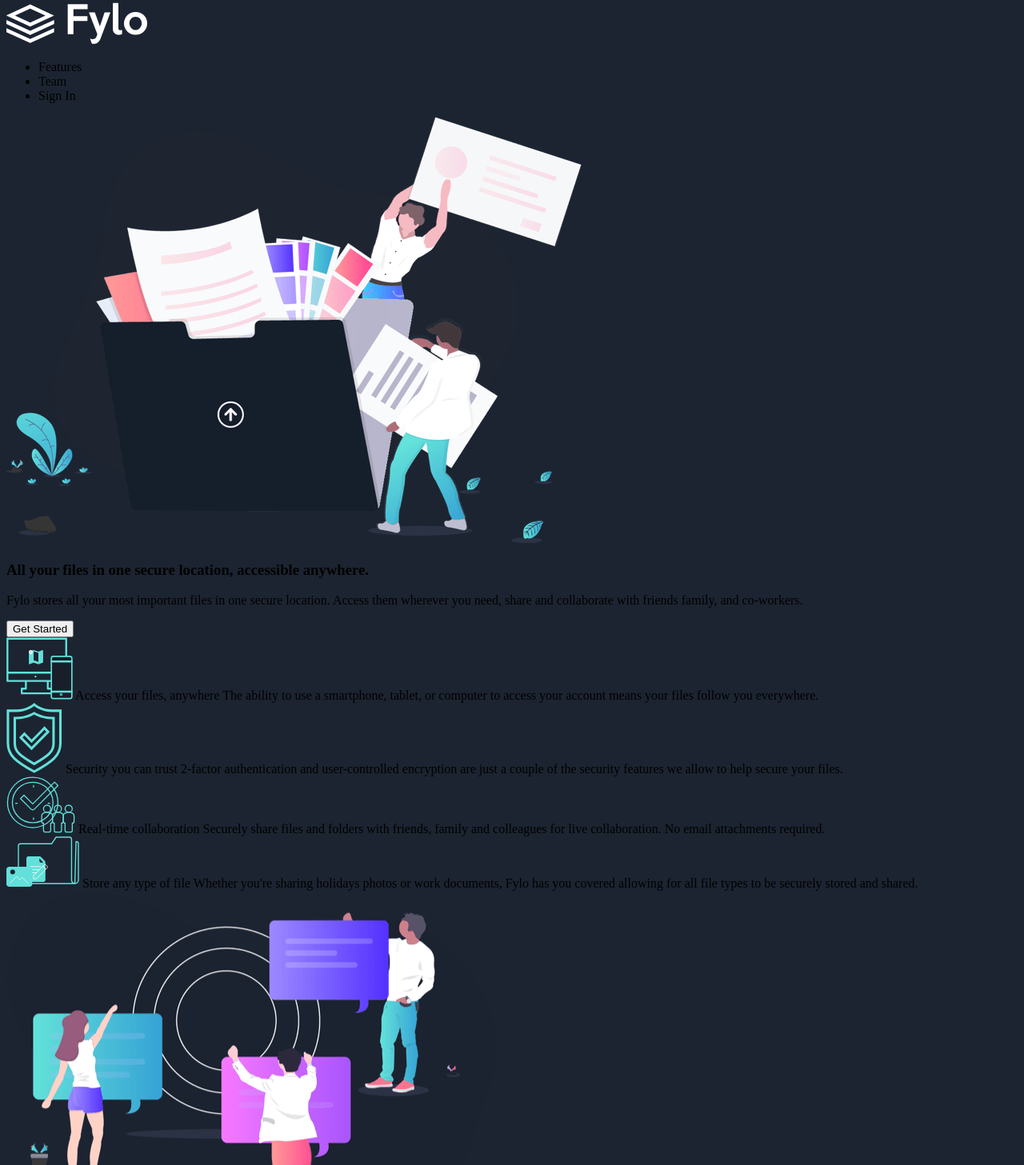
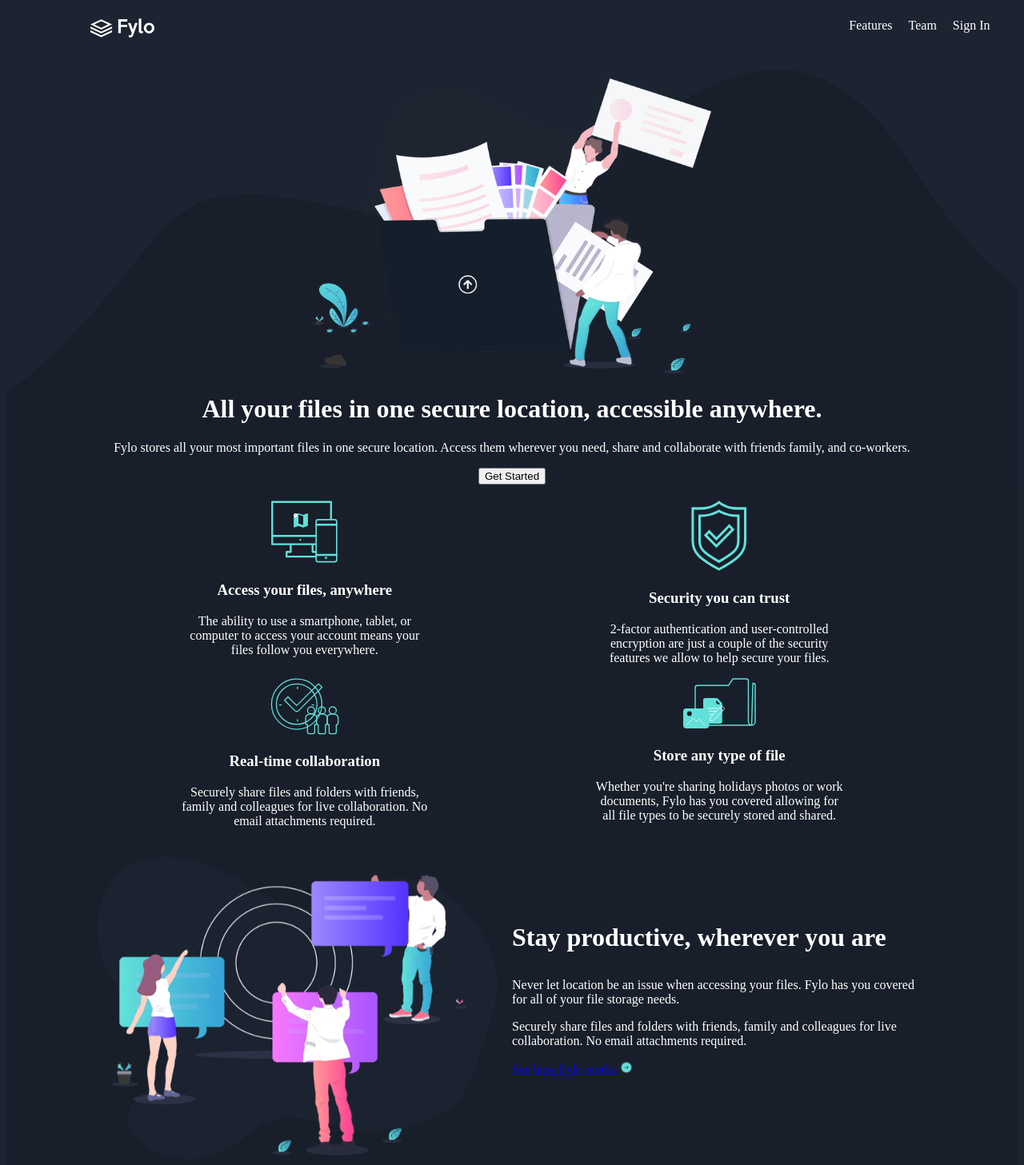
Before and after one commit to Haybuka/fylo-dark-theme-landing-page-master, a plain HTML site: page index.html in a window 1280 px wide. Shown: the part 5-1462 px from the top of the page at 80% size. Drawn offline with Linux system fonts and the light colour scheme.

Commit message:
Fixed issue with header tags,Headers were not using their default pixels

```diff
--- a/index.html
+++ b/index.html
@@ -1,19 +1,28 @@
 <!DOCTYPE html>
 <html lang="en">
+
 <head>
   <meta charset="UTF-8">
-  <meta name="viewport" content="width=device-width, initial-scale=1.0"> <!-- displays site properly based on user's device -->
-
+  <meta name="viewport" content="width=device-width, initial-scale=1.0">
+  <!-- displays site properly based on user's device -->
+  <!-- Github Repo https://github.com/Haybuka/fylo-dark-theme-landing-page-master.git -->
   <link rel="icon" type="image/png" sizes="32x32" href="./images/favicon-32x32.png">
   <link rel="stylesheet" href="main.css">
   <title>Frontend Mentor | Fylo landing page with dark theme and features grid</title>
 
   <!-- Feel free to remove these styles or customise in your own stylesheet 👍 -->
   <style>
-    .attribution { font-size: 11px; text-align: center; }
-    .attribution a { color: hsl(228, 45%, 44%); }
+    .attribution {
+      font-size: 11px;
+      text-align: center;
+    }
+
+    .attribution a {
+      color: hsl(228, 45%, 44%);
+    }
   </style>
 </head>
+
 <body>
   <div id="container">
     <nav>
@@ -26,8 +35,8 @@
     </nav>
     <div id="banner">
       <img src="images/illustration-intro.png" alt="">
-      <h3>All your files in one secure location, accessible anywhere.</h3>
-       <p>  Fylo stores all your most important files in one secure location. Access them wherever
+      <h1>All your files in one secure location, accessible anywhere.</h1>
+      <p> Fylo stores all your most important files in one secure location. Access them wherever
         you need, share and collaborate with friends family, and co-workers.
       </p>
       <button>Get Started</button>
@@ -35,43 +44,48 @@
     <main>
       <aside id="access">
         <img src="images/icon-access-anywhere.svg" alt="">
-            Access your files, anywhere
-            The ability to use a smartphone, tablet, or computer to access your account means your
-            files follow you everywhere.
 
+        <h3> Access your files, anywhere</h3>
+        <p>The ability to use a smartphone, tablet, or computer to access your account means your
+          files follow you everywhere.</p>
       </aside>
       <aside id="secure">
         <img src="images/icon-security.svg" alt="">
-            Security you can trust
-            2-factor authentication and user-controlled encryption are just a couple of the security
-            features we allow to help secure your files.
 
+        <h3>Security you can trust</h3>
+        <p>2-factor authentication and user-controlled encryption are just a couple of the security
+          features we allow to help secure your files.</p>
       </aside>
       <aside id="colabo">
         <img src="images/icon-collaboration.svg" alt="">
-          Real-time collaboration
-          Securely share files and folders with friends, family and colleagues for live collaboration.
-          No email attachments required.
+
+        <h3>Real-time collaboration</h3>
+        <p> Securely share files and folders with friends, family and colleagues for live collaboration.
+          No email attachments required.</p>
       </aside>
       <aside id="store">
         <img src="images/icon-any-file.svg" alt="">
-          Store any type of file
-          Whether you're sharing holidays photos or work documents, Fylo has you covered allowing for all
-          file types to be securely stored and shared.
+
+        <h3>Store any type of file</h3>
+        <p>Whether you're sharing holidays photos or work documents, Fylo has you covered allowing for all
+          file types to be securely stored and shared.</p>
       </aside>
     </main>
-    <section>
+    <section id="productive">
       <article id="leftImg">
         <img src="images/illustration-stay-productive.png" alt="section image">
+
       </article>
       <article id="rightText">
-        Stay productive, wherever you are
+        <h1>Stay productive, wherever you are</h1>
+        <p>Never let location be an issue when accessing your files. Fylo has you covered for all of your file
+          storage needs.
+        </p>
 
-        Never let location be an issue when accessing your files. Fylo has you covered for all of your file
-        storage needs.
-
+        <p>
           Securely share files and folders with friends, family and colleagues for live collaboration. No email
           attachments required.
+        </p>
 
         <a href="#">See how Fylo works <img src="images/icon-arrow.svg" alt=""></a>
       </article>
@@ -80,6 +94,7 @@
       <article id="testimonyOne">
         <p>Fylo has improved our team productivity by an order of magnitude. Since making the switch our team has
           become a well-oiled collaboration machine.</p>
+        <h1>text</h1>
         <div class="profile">
           <img src="images/profile-1.jpg" alt="">
           Satish Patel
@@ -112,7 +127,6 @@
       questions, our support team would be happy to help you.
       <button>Get Started For Free </button>
     </section>
-  </div>
     <footer>
 
       <img src="images/logo.svg" alt="">
@@ -139,11 +153,15 @@
 
 
     </footer>
-  <div id="attribution">
+  </div>
+
+  <!-- <div id="attribution">
     <p class="attribution">
       Challenge by <a href="https://www.frontendmentor.io?ref=challenge" target="_blank">Frontend Mentor</a>.
       Coded by <a href="#">Your Name Here</a>.
     </p>
-  </div id="attribution">
+  </div id="attribution"> -->
+
 </body>
+
 </html>
--- a/main.css
+++ b/main.css
@@ -3,4 +3,105 @@
 }
 body {
 	background-color: hsl(217, 28%, 15%);
+	color: white;
 }
+#container {
+	display: grid;
+	grid-template-columns: repeat(12, 1fr);
+	grid-template-rows: repeat(5, minmax(0, auto));
+}
+#container nav {
+	display: grid;
+	grid-row: 1/2;
+	grid-column: 1/13;
+	grid-template-columns: repeat(12, 1fr);
+	margin-top: 20px;
+	margin-bottom: 20px;
+}
+nav img {
+	width: 80px;
+	grid-column: 2/3;
+}
+nav ul {
+	grid-column: 11/13;
+	display: flex;
+	padding: 0;
+	margin: 0;
+}
+nav ul li {
+	list-style-type: none;
+	margin-right: 20px;
+}
+h1 {
+	font-size: 32px;
+}
+#banner {
+	grid-row: 2/3;
+	grid-column: 1/13;
+	text-align: center;
+	margin-top: 20px;
+	padding: 10px;
+	background-image: url(images/bg-curvy-desktop.svg);
+	background-position: bottom;
+	background-repeat: no-repeat;
+	background-size: cover;
+}
+#banner img {
+	width: 500px;
+}
+#container nav:after {
+	display: block;
+	content: "";
+	clear: both;
+}
+#container main {
+	background-color: hsl(218, 28%, 13%);
+	grid-row: 3/4;
+	grid-column: 1/13;
+	text-align: center;
+	display: grid;
+	grid-template-columns: repeat(12, 1fr);
+	grid-template-rows: repeat(5, minmax(0, auto));
+	text-align: center;
+	padding: 10px;
+}
+
+main #access {
+	grid-column: 3/6;
+	grid-row: 1/2;
+}
+main #secure {
+	grid-column: 8/11;
+	grid-row: 1/2;
+}
+main #colabo {
+	grid-column: 3/6;
+	grid-row: 2/3;
+}
+main #store {
+	grid-column: 8/11;
+	grid-row: 2/3;
+}
+
+#container section#productive {
+	background-color: hsl(218, 28%, 13%);
+	grid-row: 4/5;
+	grid-column: 1/13;
+	display: grid;
+	grid-template-columns: repeat(12, 1fr);
+	grid-template-rows: repeat(5, minmax(0, auto));
+	margin-bottom: 20px;
+	padding: 10px;
+}
+
+#container section#productive #leftImg {
+	grid-column: 2/4;
+}
+
+#container section#productive #leftImg img {
+	width: 500px;
+}
+#container section#productive #rightText {
+	margin-top: 50px;
+	grid-column: 7/12;
+}
```
Lines whose indentation alone changed are shown as unchanged.
